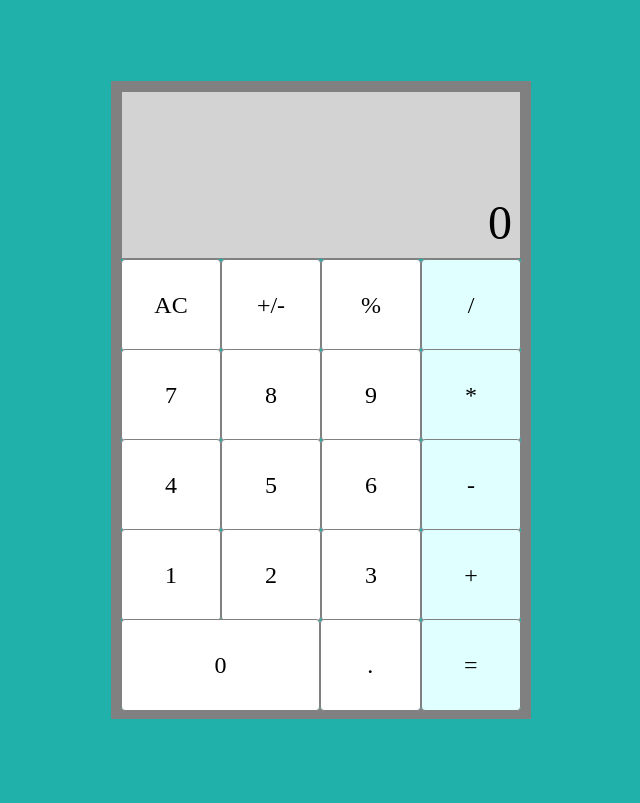
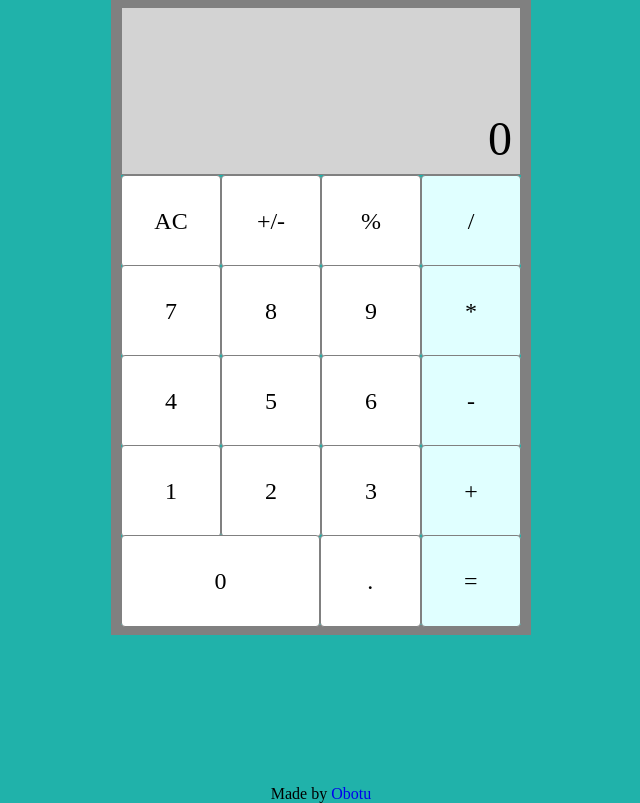
Before and after one commit to osobotu/kalk, a plain HTML site: page index.html in a window 1280 px wide. Shown: the whole page, without its empty margins (319-959 px from the left). Drawn offline with Linux system fonts and the light colour scheme.

Commit message:
chore: add attribution to developer

```diff
--- a/index.html
+++ b/index.html
@@ -42,5 +42,8 @@
                 </div>
             </div>
         </div>
+        <div>
+            Made by <a href="https://github.com/osobotu">Obotu</a>
+        </div>
     </body>
 </html>
--- a/styles/styles.css
+++ b/styles/styles.css
@@ -8,6 +8,8 @@ body {
     display: flex;
     justify-content: center;
     align-items: center;
+    flex-direction: column;
+    gap: 150px;
     height: 100vh;
     background-color: lightseagreen;
 }
@@ -59,3 +61,7 @@ body {
 #row5>:first-child {
     flex: 2;
 }
+
+a {
+    text-decoration: none;
+}
```
